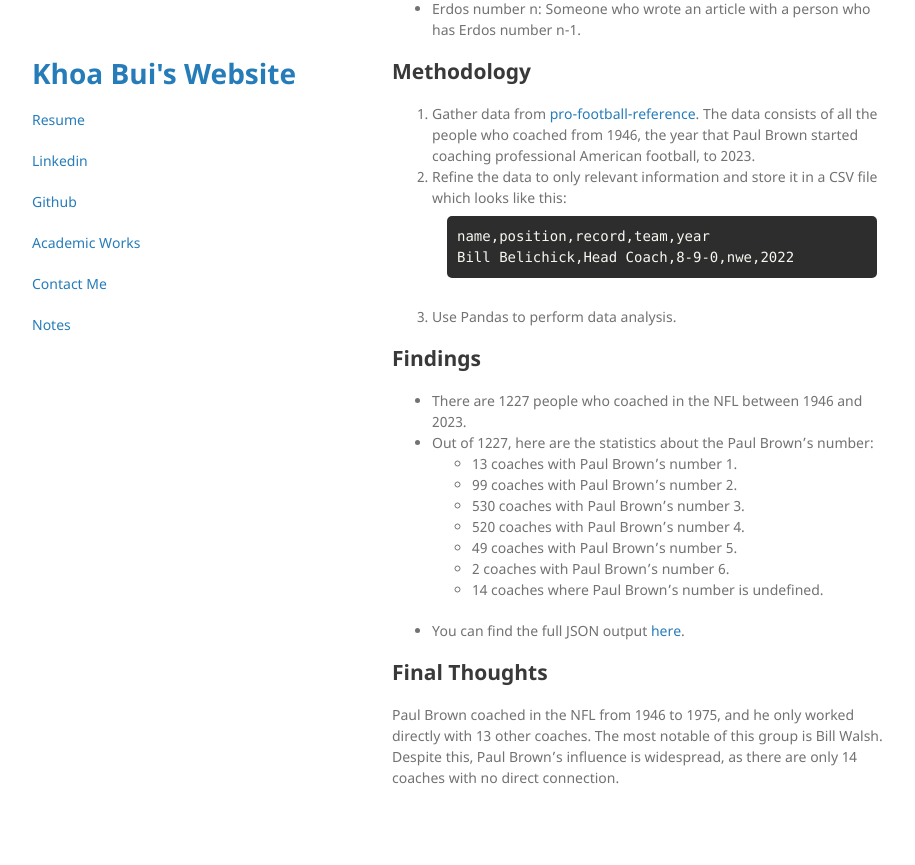
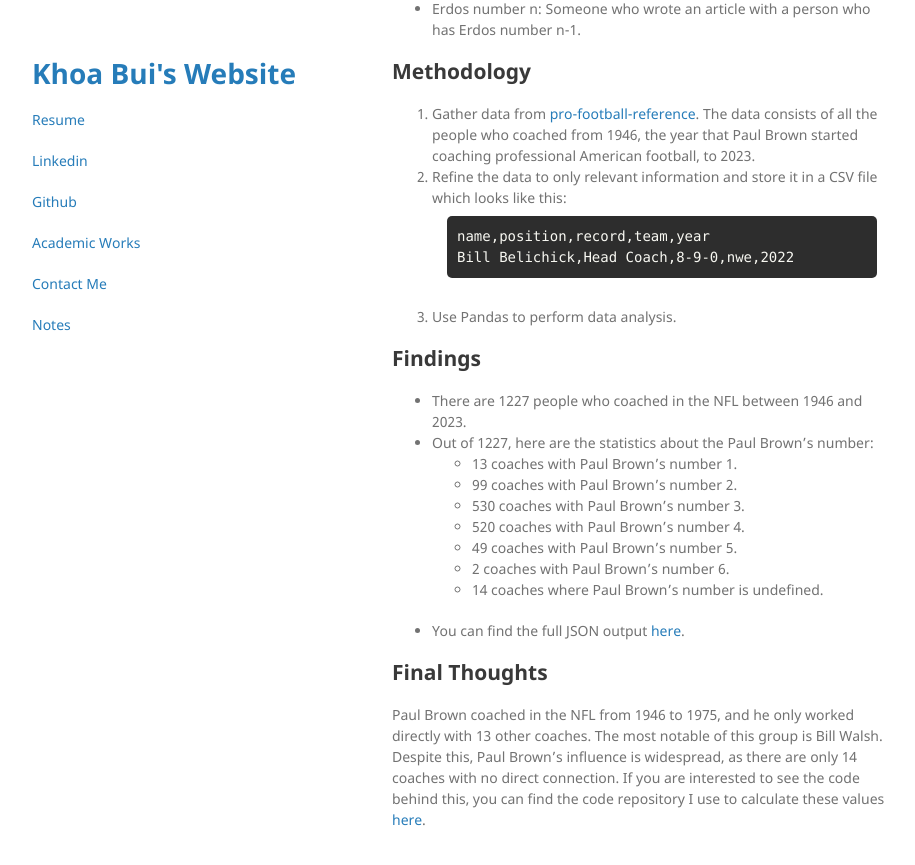
Before and after one commit to khoabuiv/khoabuiv.github.io, a Jekyll site: the page built from blogs/paul_browns_number.md, in a window 1280 px wide and 900 px high, scrolled down 911 px. Shown: the top 865 px of the window, without its empty margins (178-1093 px from the left). Built offline with Jekyll 4.4.1, drawn with Linux system fonts in a browser that asks for light colours.

Commit message:
Update paul_browns_number.md

```diff
--- a/blogs/paul_browns_number.md
+++ b/blogs/paul_browns_number.md
@@ -47,4 +47,4 @@
 - You can find the full JSON output [here](https://github.com/khoabuiv/Brown-s-Number-Public/blob/main/Paul_Brown_numbers.json).
 
 ## Final Thoughts
-Paul Brown coached in the NFL from 1946 to 1975, and he only worked directly with 13 other coaches. The most notable of this group is Bill Walsh. Despite this, Paul Brown's influence is widespread, as there are only 14 coaches with no direct connection.
+Paul Brown coached in the NFL from 1946 to 1975, and he only worked directly with 13 other coaches. The most notable of this group is Bill Walsh. Despite this, Paul Brown's influence is widespread, as there are only 14 coaches with no direct connection. If you are interested to see the code behind this, you can find the code repository I use to calculate these values [here](https://github.com/khoabuiv/Brown-s-Number-Public).
```
